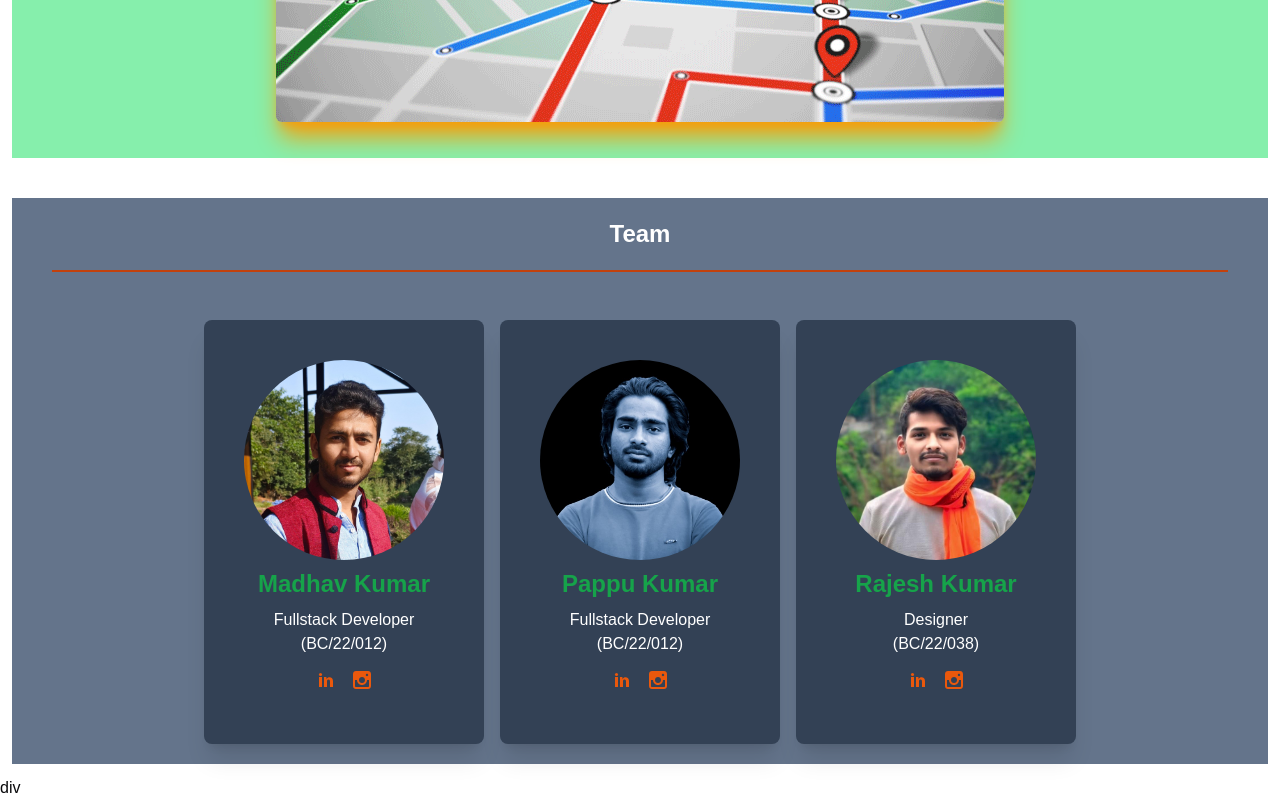
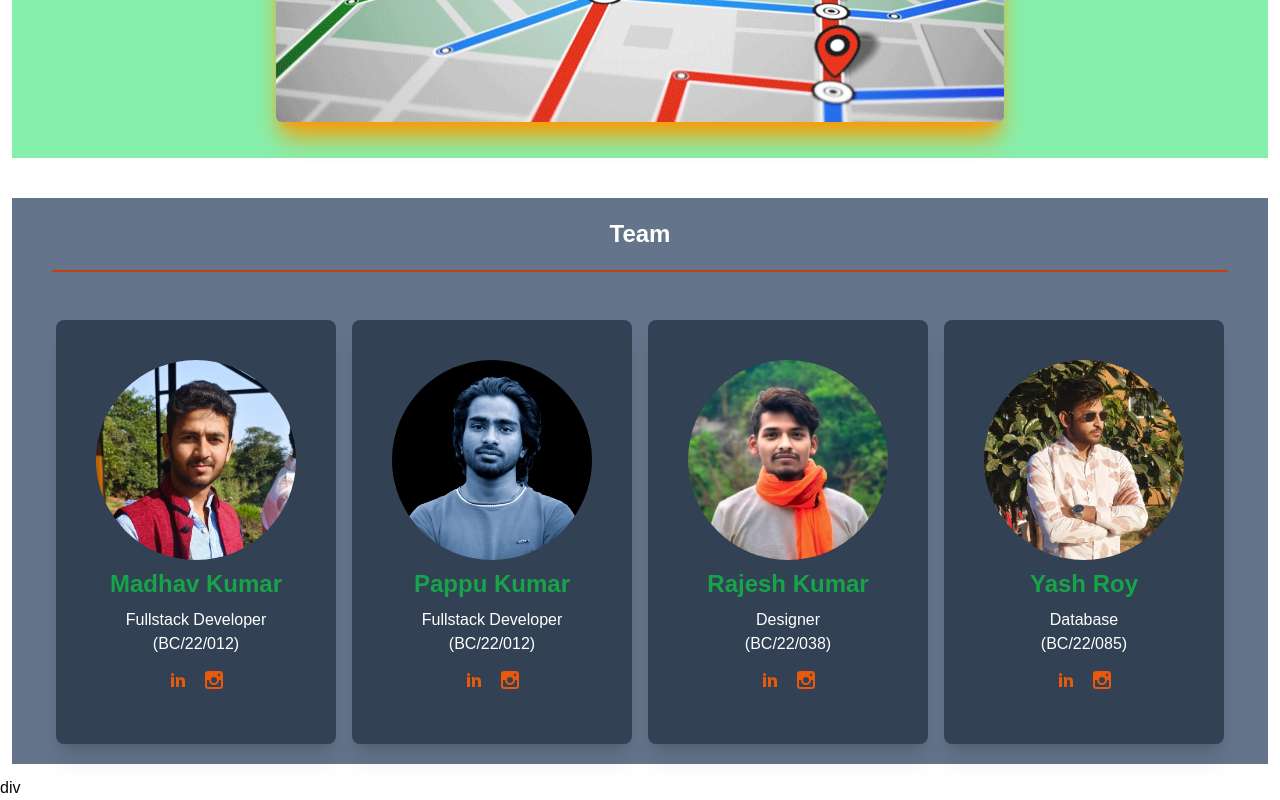
Before and after one commit to pappu-DD/e-collection, a Next.js app: page / in a window 1280 px wide. Shown: the part 1053-1853 px from the top of the page. Built offline with nearby package versions, Linux system fonts and the light colour scheme; no server answers.

Commit message:
team member added and social links

```diff
--- a/app/component/team.jsx
+++ b/app/component/team.jsx
@@ -27,8 +27,15 @@ export default function Team() {
             <h1 className="text-white">Fullstack Developer</h1>
             <h2 className="text-white">(BC/22/012)</h2>
             <div className="flex flex-row gap-3 m-3">
+            <a href="https://www.linkedin.com/in/madhav-kumar-8010b9172/" target="_blank">
                 <TiSocialLinkedin className="text-2xl text-orange-600" />
+              </a>
+              <a
+                href="not-found"
+                target="_blank"
+              >
                 <TiSocialInstagram className="text-2xl text-orange-600" />
+              </a>
             </div>
           </div>
           <div className="flex flex-col justify-center items-center rounded-lg py-8 px-16 md:p-10 m-2 bg-slate-700 shadow-xl">
@@ -44,8 +51,15 @@ export default function Team() {
             <h1 className="text-white">Fullstack Developer</h1>
             <h2 className="text-white">(BC/22/012)</h2>
             <div className="flex flex-row gap-3 m-3">
+            <a href="https://www.linkedin.com/in/pappu-kumar-ba5103302/" target="_blank">
                 <TiSocialLinkedin className="text-2xl text-orange-600" />
+              </a>
+              <a
+                href="https://www.instagram.com/zzara_india_wala/"
+                target="_blank"
+              >
                 <TiSocialInstagram className="text-2xl text-orange-600" />
+              </a>
             </div>
           </div>
           <div className="flex flex-col justify-center items-center rounded-lg py-8 px-16 md:p-10 m-2 bg-slate-700 shadow-xl">
@@ -61,8 +75,39 @@ export default function Team() {
             <h1 className="text-white">Designer</h1>
             <h2 className="text-white">(BC/22/038)</h2>
             <div className="flex flex-row gap-3 m-3">
+              <a href="not-found"  target="_blank">
                 <TiSocialLinkedin className="text-2xl text-orange-600" />
+              </a>
+              <a
+                href="https://www.instagram.com/yadavboyrajeshroy/"
+                target="_blank"
+              >
                 <TiSocialInstagram className="text-2xl text-orange-600" />
+              </a>
+            </div>
+          </div>
+          <div className="flex flex-col justify-center items-center rounded-lg py-8 px-16 md:p-10 m-2 bg-slate-700 shadow-xl">
+            <img
+              src="yash.jpg"
+              alt="image"
+              width={200}
+              className="rounded-full"
+            />
+            <h1 className="text-2xl font-bold p-2 text-green-600">
+              Yash Roy
+            </h1>
+            <h1 className="text-white">Database</h1>
+            <h2 className="text-white">(BC/22/085)</h2>
+            <div className="flex flex-row gap-3 m-3">
+              <a href="https://www.linkedin.com/in/yash-roy-88620229a/"  target="_blank">
+                <TiSocialLinkedin className="text-2xl text-orange-600" />
+              </a>
+              <a
+                href="https://www.instagram.com/yash_brahmbhattt/"
+                target="blank"
+              >
+                <TiSocialInstagram className="text-2xl text-orange-600" />
+              </a>
             </div>
           </div>
         </div>
```
Also changed, not shown: public/yash.jpg (added). Lines whose indentation alone changed are shown as unchanged.
